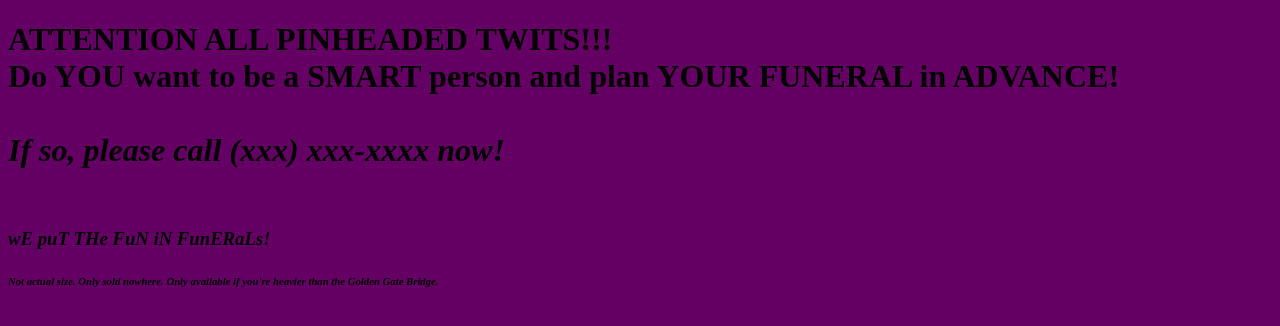
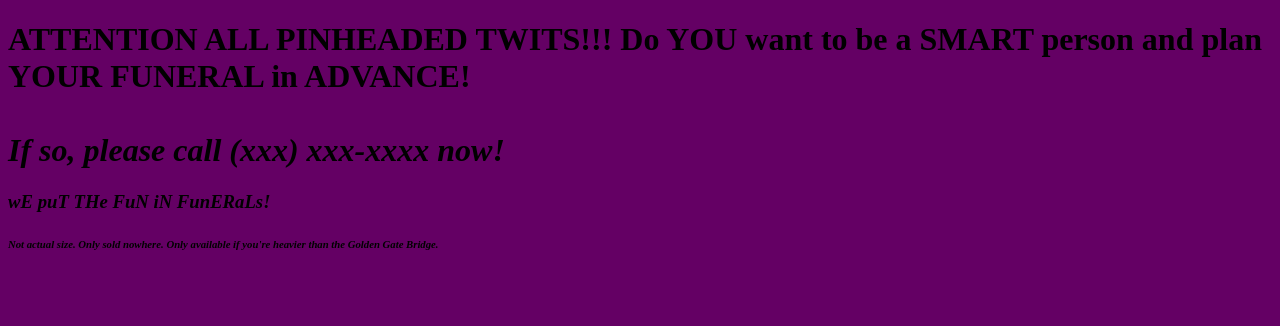
Before and after one commit to ijessicachen/ijessicachen.github.com, a plain HTML site: page IT2_Stem_Club/Ads/Ad_2.html in a window 1280 px wide. Drawn offline with Linux system fonts and the light colour scheme.

Commit message:
Update Ad_2.html

```diff
--- a/IT2_Stem_Club/Ads/Ad_2.html
+++ b/IT2_Stem_Club/Ads/Ad_2.html
@@ -21,7 +21,7 @@
   </head>
   <body id= "body">
 
-  <h1 class= "header"> <strong>ATTENTION ALL PINHEADED TWITS!!!<strong><br> Do YOU want to be a SMART person and plan YOUR FUNERAL in ADVANCE!<br><br> <i> If so, please call (xxx) xxx-xxxx now!</h1><br>
+  <h1 class= "header"> <strong>ATTENTION ALL PINHEADED TWITS!!!<strong> Do YOU want to be a SMART person and plan YOUR FUNERAL in ADVANCE!<br><br> <i> If so, please call (xxx) xxx-xxxx now!</h1>
     <h3> wE puT THe FuN iN FunERaLs! </h3>
     <h6> Not actual size. Only sold nowhere. Only available if you're heavier than the Golden Gate Bridge. </h6>
 
```
